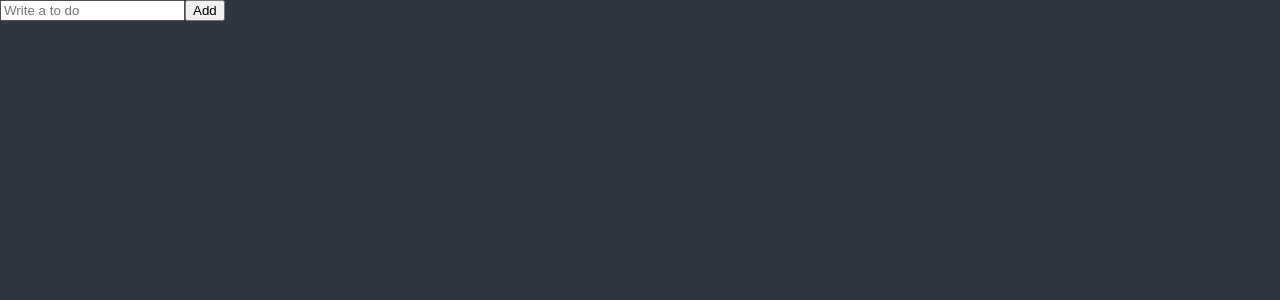
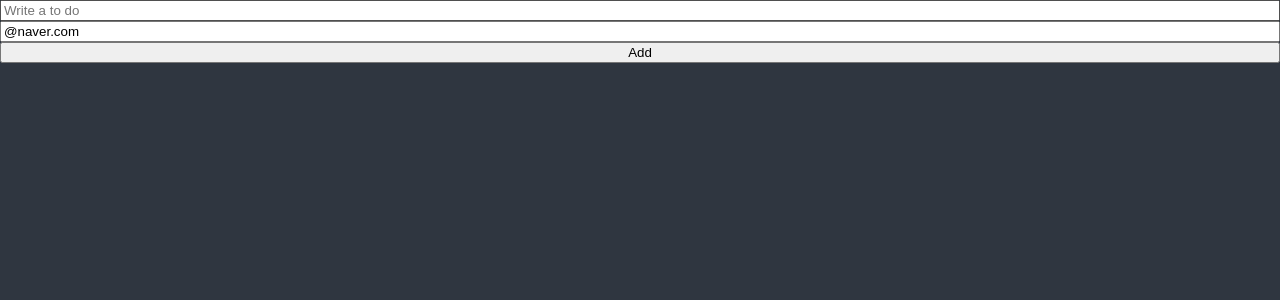
Before and after one commit to soundee10/simple_todo, a React (Create React App) app: page / in a window 1280 px wide. Shown: the top 300 px of the page. Built offline with nearby package versions, Linux system fonts and the light colour scheme.

Commit message:
#1.3 validation with useForm practice

```diff
--- a/src/ToDoList.tsx
+++ b/src/ToDoList.tsx
@@ -27,11 +27,29 @@ import { useForm } from "react-hook-form";
 }
  */
 
+interface IForm {
+    toDo: string;
+    email: string;
+}
+
 function ToDoList(){
-    const { register, watch } = useForm();
+    const { register, handleSubmit, formState:{errors}} = useForm<IForm>({
+        defaultValues:{
+        email:"@naver.com"
+    }
+    });
+    const onValid = (data: any) =>{
+        console.log(data);
+    }
+    console.log(errors);
     return (<div>
-        <form>
-            <input {...register("toDo")} placeholder="Write a to do "/>
+        <form style={{ display:"flex", flexDirection:"column"}}
+        onSubmit={handleSubmit(onValid)}>
+            <input {...register("toDo", {required: "todo required", minLength: 5})} placeholder="Write a to do" />
+            <span>{errors?.toDo?.message}</span>
+            <input {...register("email", {required: "email required", minLength: 5})} placeholder="please put your email" />
+            <span>{errors?.email?.message}</span>
+
             <button>Add</button>
         </form>
     </div>
--- a/src/index.tsx
+++ b/src/index.tsx
@@ -8,11 +8,11 @@ import { darkTheme } from './theme';
 
 ReactDOM.render(
   <React.StrictMode>
-    <RecoilRoot>
+
       <ThemeProvider theme={darkTheme}>
         <App />
       </ThemeProvider>
-    </RecoilRoot>
+
   </React.StrictMode>,
   document.getElementById('root')
 );
```
